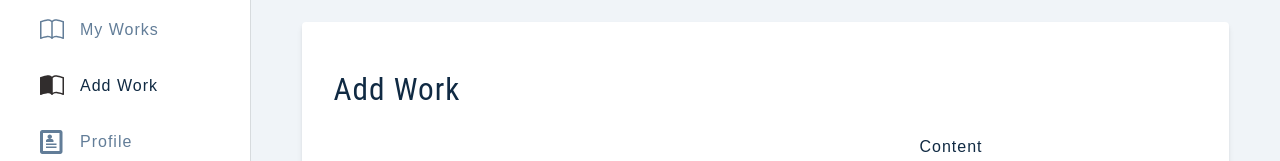
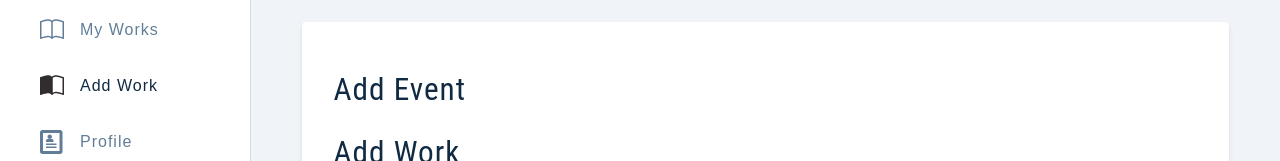
Before and after one commit to mmaustin/writers-forum, a React (Create React App) app in the folder client/: page /add-work in a window 1280 px wide. Shown: the part 126-287 px from the top of the page. Built offline with nearby package versions, Linux system fonts and the light colour scheme; sample sign-in values are in the browser's storage.

Commit message:
imported isEditing and edit work to add work component

```diff
--- a/client/src/pages/dashboard/AddWork.js
+++ b/client/src/pages/dashboard/AddWork.js
@@ -3,7 +3,7 @@ import {FormRow, Alert} from '../../components';
 import Wrapper from '../../assets/wrappers/DashboardFormPage';
 
 const AddWork = () => {
-  const {showAlert, displayAlert, isLoading, title, genre, content, contributions, handleChange, clearValues, createWork } = useAppContext();
+  const {showAlert, displayAlert, isLoading, title, genre, content, contributions, handleChange, clearValues, createWork, isEditing, editWork } = useAppContext();
 
   const handleSubmit = e => {
     e.preventDefault();
@@ -11,10 +11,10 @@ const AddWork = () => {
       displayAlert()
       return
     }
-    // if(isEditing){
-    //   editEvent();
-    //   return
-    // }
+    if(isEditing){
+      editWork();
+      return
+    }
     createWork();
   }
 
@@ -27,7 +27,7 @@ const AddWork = () => {
   return (
     <Wrapper>
       <form className='form'>
-        {/* <h3>{isEditing ? 'Edit Event' : 'Add Event'}</h3> */}
+        <h3>{isEditing ? 'Edit Event' : 'Add Event'}</h3>
         <h3>Add Work</h3>
         {showAlert && <Alert/>}
         <div className='form-center'>
```
